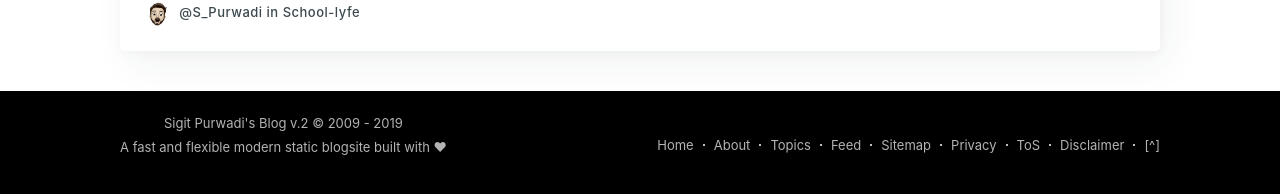
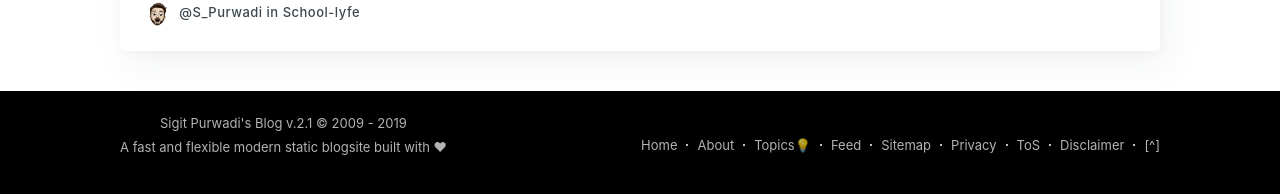
Before and after one commit to spurwadi2/v2, a Jekyll site: the page built from index.html, in a window 1280 px wide and 900 px high, scrolled down 10217 px. Shown: the part 662-856 px from the top of the window. Built offline with Jekyll 4.4.1, drawn with Linux system fonts in a browser that asks for light colours; nearby versions of some CDN libraries; the list of posts is cut into pages by our own code.

Commit message:
Small improvement

```diff
--- a/_includes/floating-header.html
+++ b/_includes/floating-header.html
@@ -7,7 +7,7 @@
             <span>{{ page.title }}</span>
         </a>
     </div>
-    <span class="floating-header-divider">&mdash;</span>
+    <span class="floating-header-divider">&ndash;</span>
     <div class="floating-header-title">{{ site.title }}</div>
     <div class="floating-header-share">
         <div class="floating-header-share-label"><small>{% include reading-time.html %}</small></div>
--- a/_includes/footer.html
+++ b/_includes/footer.html
@@ -1,15 +1,15 @@
             <div class="site-footer-content inner">
-                <section class="copyright"><p align="center"><a href="{{ site.url }}{{ site.baseurl }}">{{ site.title }} v.2</a> &copy; 2009 - {{  site.time | date: '%Y' }}<br/>A fast and flexible modern static blogsite built with ❤</p></section>
+                <section class="copyright"><p align="center"><a href="{{ site.url }}{{ site.baseurl }}">{{ site.title }}</a> v.2.1 &copy; 2009 - {{  site.time | date: '%Y' }}<br/>A fast and flexible modern static blogsite built with ❤</p></section>
                 <section class="poweredby"></section>
                 <nav class="site-footer-nav">
-                    <a title="Latest post" href="{{ site.baseurl }}">Home</a>
-                    <a href="{{site.baseurl}}about">About</a>
-                    <a href="{{site.baseurl}}topics/">Topics</a>
-                    <a href="ttps://feedly.com/i/subscription/feed/{{ site.url }}{{site.baseurl}}atom.xml">Feed</a>
+                    <a href="{{ site.baseurl }}" title="Latest post">Home</a>
+                    <a href="{{site.baseurl}}about" title="About me?">About</a>
+                    <a href="{{site.baseurl}}topics/" title="Explore Topics 💡">Topics💡</a>
+                    <a href="ttps://feedly.com/i/subscription/feed/{{ site.url }}{{site.baseurl}}atom.xml" title="RSS Feed">Feed</a>
                     <a href="{{site.baseurl}}sitemap.xml">Sitemap</a>
                     <a href="{{site.baseurl}}privacy">Privacy</a>
                     <a href="{{site.baseurl}}tos">ToS</a>
                     <a href="{{site.baseurl}}disclaimer">Disclaimer</a>
-                    <a href="#top">[^]</a>
+                    <a href="#top" title="Jump to top page">[^]</a>
                 </nav>
             </div>
--- a/_includes/navigation.html
+++ b/_includes/navigation.html
@@ -1,6 +1,6 @@
 <ul class="nav" role="menu">
     <li class="nav-home" role="menuitem"><a href="{{site.baseurl}}">Home</a></li>
-    <li class="nav-about" role="menuitem"><a href="{{site.baseurl}}about/">About</a></li>
-    <li class="nav-tags" role="menuitem"><a href="{{site.baseurl}}topics/">Topics</a></li>
-    <li class="nav-portfolio" role="menuitem"><a href="//medium.purwadi.web.id">Medium</a></li>
+    <li class="nav-about" role="menuitem"><a href="{{site.baseurl}}about/" title="About me?">About</a></li>
+    <li class="nav-tags" role="menuitem"><a href="{{site.baseurl}}topics/" title="Explore Topics 💡"><strong>Topics</strong></a></li>
+    <li class="nav-portfolio" role="menuitem"><a href="//medium.purwadi.web.id" title="Sigit Purwadi on Medium">Medium</a></li>
 </ul>
--- a/_includes/site-nav.html
+++ b/_includes/site-nav.html
@@ -14,17 +14,17 @@
     <div class="site-nav-right">
         <div class="social-links">
             {% if site.twitter %}
-                <a class="social-link social-link-tw" href="https://twitter.com/{{ site.twitter }}" target="_blank" rel="noopener">{% include twitter-svg.html %}</a>
+                <a class="social-link social-link-tw" href="https://twitter.com/{{ site.twitter }}" target="_blank" rel="noopener" title="@{{ site.twitter }} on Twitter">{% include twitter-svg.html %}</a>
             {% endif %}
             {% if site.facebook %}
-                <a class="social-link social-link-fb" href="https://facebook.com/{{ site.facebook }}" target="_blank" rel="noopener">{% include facebook-svg.html %}</a>
+                <a class="social-link social-link-fb" href="https://facebook.com/{{ site.facebook }}" target="_blank" rel="noopener" title="Sigit Purwadi on Facebook">{% include facebook-svg.html %}</a>
             {% endif %}
             {% if site.instagram %}
-                <a class="social-link social-link-ig" href="https://instagram.com/{{ site.instagram }}" target="_blank" rel="noopener">{% include instagram-svg.html %}</a>
+                <a class="social-link social-link-ig" href="https://instagram.com/{{ site.instagram }}" target="_blank" rel="noopener" title="@{{ site.instagram }} on Instagram">{% include instagram-svg.html %}</a>
             {% endif %}
         </div>
         {% if site.subscribers %}
-            <a class="subscribe-button" href="//sigit.purwadi.web.id" target="_blank">Portfolio</a>
+            <a class="subscribe-button" href="//sigit.purwadi.web.id" target="_blank" title="Sigit Purwadi's Portofio Site">Portfolio</a>
         {% endif %}
     </div>
 </nav>
--- a/_layouts/post.html
+++ b/_layouts/post.html
@@ -29,7 +29,7 @@
                 <section class="post-full-meta">
                     <time class="post-full-meta-date" datetime="{{ page.date | date:'%A, %e %b %Y' }}">{{ page.date | date:'%A, %e %b %Y' }}</time>
                     {% if page.tags.size > 0 %}
-                        <span class="date-divider">/</span>
+                        <span class="date-divider">∙</span>
                         {% for tag in page.tags %}
                             {% if forloop.index == page.tags.size %}
                                <a href='{{ site.baseurl }}{{ tag | downcase | replace: ' ', '-' }}'>{{ tag | upcase }}</a>
```
Also changed, not shown: topics/index.md (+1 -3 lines).
